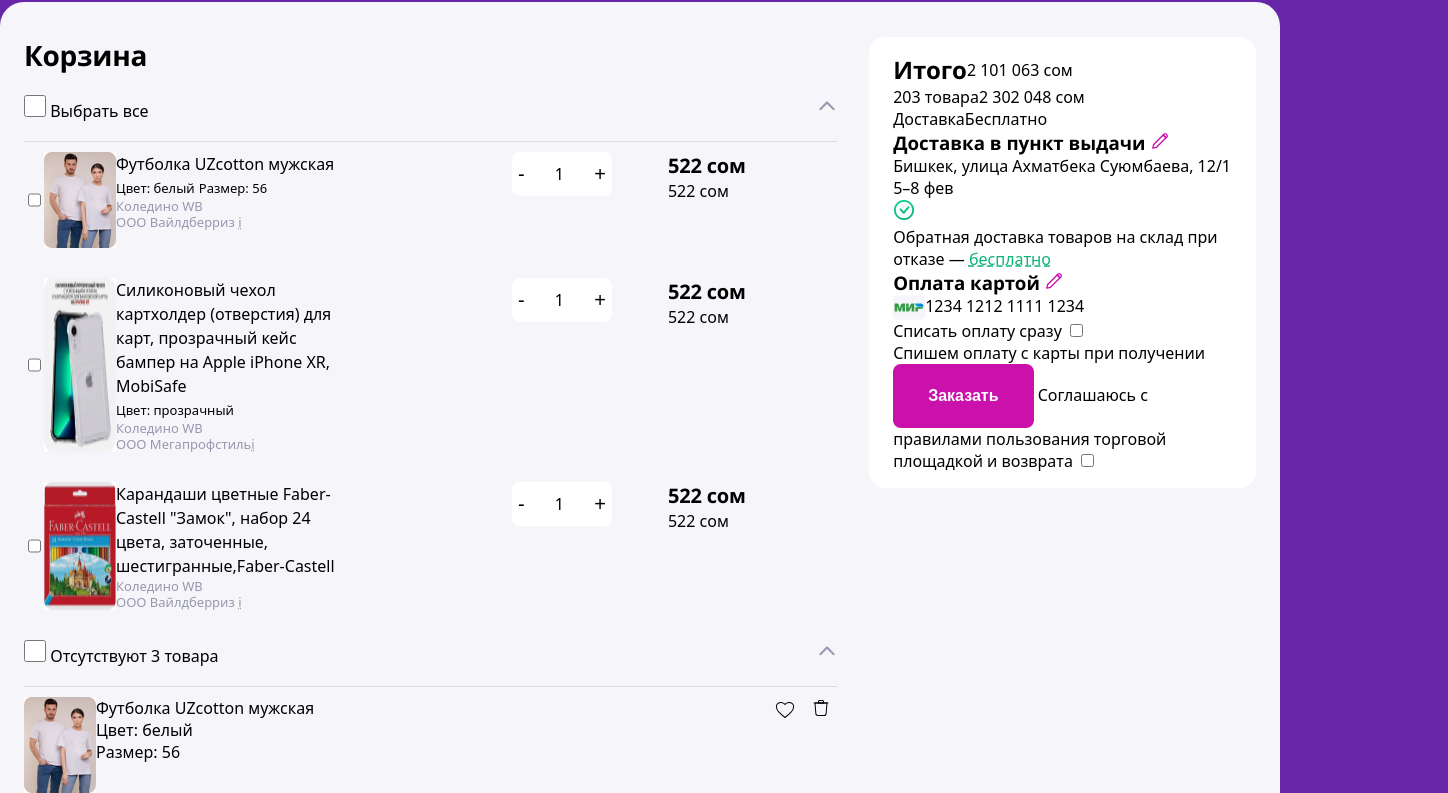
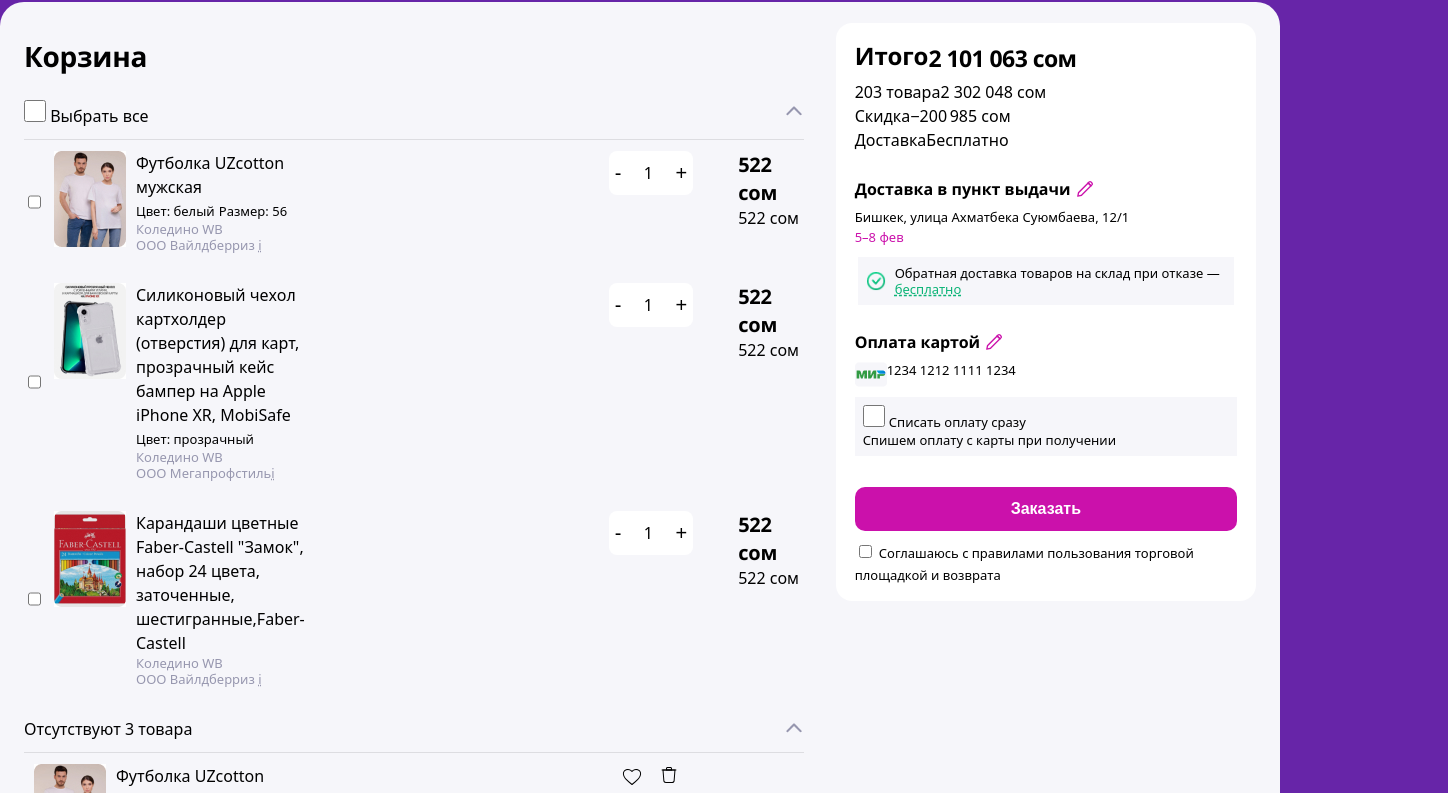
Before and after one commit to ddgrgrv/wb-test, a plain HTML site: page L0/index.html in a window 1280 px wide. Shown: the part 86-879 px from the top of the page, 1448 px wide, since content can reach past the window. Drawn offline with Linux system fonts and the light colour scheme.

Commit message:
add: styles and images

```diff
--- a/L0/index.html
+++ b/L0/index.html
@@ -34,7 +34,7 @@
         <main class="main">
             <div class="main__child inner">
                 <h1 class="main__title">Корзина</h1>
-                <details open>
+                <details class="details" open>
                     <summary class="details__summary">
                         <div>
                             <input class="summary-checkbox" type="checkbox" name="summary-checkbox" id="">
@@ -59,13 +59,13 @@
                                         129337, Москва, улица Красная Сосна, 2, корпус 1, стр. 1, помещение 2, офис 34">i</abbr></span>
                                 </div>
                             </div>
-                            <div class="list-item__inner">
-                                <div class="counter">
+                            <div class="list-item__inner right">
+                                <div class="list-item__counter">
                                     <button class="counter-btn">-</button>
                                     <span>1</span>
                                     <button class="counter-btn">+</button>
                                 </div>
-                                <div class="price">
+                                <div class="list-item__price">
                                     <h3 class="price-title">522 сом</h3>
                                     <span>522 сом</span>
                                 </div>
@@ -86,13 +86,13 @@
                                     129337, Москва, улица Красная Сосна, 2, корпус 1, стр. 1, помещение 2, офис 34">i</abbr></span>
                             </div>
                             </div>
-                            <div class="list-item__inner">
-                                <div class="counter">
+                            <div class="list-item__inner right">
+                                <div class="list-item__counter">
                                     <button class="counter-btn">-</button>
                                     <span>1</span>
                                     <button class="counter-btn">+</button>
                                 </div>
-                                <div class="price">
+                                <div class="list-item__price">
                                     <h3 class="price-title">522 сом</h3>
                                     <span>522 сом</span>
                                 </div>
@@ -108,13 +108,13 @@
                                     <p class="product-company">OOO Вайлдберриз <abbr title="OOO">i</abbr></p>
                                 </div>
                             </div>
-                            <div class="list-item__inner">
-                                <div class="counter">
+                            <div class="list-item__inner right">
+                                <div class="list-item__counter">
                                     <button class="counter-btn">-</button>
                                     <span>1</span>
                                     <button class="counter-btn">+</button>
                                 </div>
-                                <div class="price">
+                                <div class="list-item__price">
                                     <h3 class="price-title">522 сом</h3>
                                     <span>522 сом</span>
                                 </div>
@@ -122,10 +122,9 @@
                         </li>
                     </ul>
                 </details>
-                <details open>
+                <details class="details" open>
                     <summary class="details__summary">
                         <div>
-                            <input class="summary-checkbox" type="checkbox" name="summary-checkbox" id="">
                             <label class="summary-label" for="summary-checkbox">Отсутствуют <p class="desc-count"><span class="count">3</span> товара</p></label>
                         </div>
                         <img class="summary-arrow" src="./img/details-arrow.png" alt="">
@@ -133,11 +132,13 @@
                     <ul>
                         <li class="list-item">
                             <div class="list-item__inner">
-                                <img src="/L0/img/list-item__img_1.jpg" alt="">
+                                <img class="list-item__img" src="/L0/img/list-item__img_1.jpg" alt="">
                                 <div class="product-info">
-                                    <span>Футболка UZcotton мужская</span>
-                                    <span>Цвет: белый</span>
-                                    <span>Размер: 56</span>
+                                    <span class="product-name">Футболка UZcotton мужская</span>
+                                    <div>
+                                        <span class="product-color">Цвет: белый</span>
+                                        <span class="product-size">Размер: 56</span>
+                                    </div>
                                 </div>
                             </div>
                             <div class="btn-inner">
@@ -157,7 +158,7 @@
                         </li>
                         <li class="list-item">
                             <div class="list-item__inner">
-                                <img src="/L0/img/list-item__img-2.jpg" alt="">
+                                <img class="list-item__img" src="/L0/img/list-item__img-2.jpg" alt="">
 
                                 <div class="product-info">
                                     <span>Силиконовый чехол картхолдер (отверстия) для карт, прозрачный кейс бампер на Apple iPhone XR, MobiSafe</span>
@@ -181,7 +182,7 @@
                         </li>
                         <li class="list-item">
                             <div class="list-item__inner">
-                                <img src="/L0/img/list-item__img-3.jpg" alt="">
+                                <img class="list-item__img" src="/L0/img/list-item__img-3.jpg" alt="">
 
                                 <div class="product-info">
                                     <span>Футболка UZcotton мужская</span>
@@ -212,24 +213,26 @@
                         <button class="btn-change">Изменить</button>
                     </div>
                     <div class="delivery-content">
-                        <span>Пункт выдачи</span>
+                        <span class="subtitle">Пункт выдачи</span>
                         <p>Бишкек, улица Ахматбека Суюмбаева, 12/1
                             4.99
                             Ежедневно с 10 до 21
                         </p>
                     </div>
                     <div class="delivery-content">
-                        <span>Стоимость доставки</span>
+                        <span class="subtitle">Стоимость доставки</span>
                         <p>Бесплатно</p>
                     </div>
                     <div class="delivery-content">
-                        <span>5—6 февраля</span>
-                        <div>
-                            <img src="" alt="">
-                            <img src="" alt="">
+                        <span class="subtitle">5—6 февраля</span>
+                        <div class="delivery__img-inner">
+                            <img class="delivery__img" src="/L0/img/list-item__img_1.jpg" alt="">
+                            <img class="delivery__img" src="/L0/img/list-item__img_2.jpg" alt="">
+                            <img class="delivery__img" src="/L0/img/list-item__img_3.jpg" alt="">
                         </div>
                     </div>
                     <div class="delivery-content">
+                        <img src="/L0/img/price-shipping-icon.png" alt="">
                         <p>Обратная доставка товаров на склад при отказе — <abbr title="Если товары вам не подойдут, мы вернем их обратно на склад — это бесплатно">бесплатно</abbr></p>
                     </div>
                 </section>
@@ -241,7 +244,7 @@
                     <div class="pay-content">
                         <img src="/L0/img/mir-icon.png" alt="">
                         <div class="pay-information">
-                            <p>1234 5611 1111 1234</p>
+                            <p class="card-number">1234 5611 1111 1234</p>
                             <p>01/30</p>
                         </div>
                     </div>
@@ -271,20 +274,24 @@
             </div>
             <aside class="main__child aside section">
                 <div class="aside-item">
-                    <h2>Итого</h2>
-                    <span>2 101 063 сом</span>
+                    <h2 class="aside__title">Итого</h2>
+                    <span class="aside__total-price">2 101 063 сом</span>
                 </div>
                 <div class="aside-item">
-                    <p>203 товара</p>
-                    <span>2 302 048 сом</span>
+                    <p class="aside-item__desc">203 товара</p>
+                    <span class="aside-item__desc">2 302 048 сом</span>
                 </div>
                 <div class="aside-item">
-                    <p>Доставка</p>
-                    <span>Бесплатно</span>
+                    <p class="aside-item__desc">Скидка</p>
+                    <span class="aside-item__desc">−200 985 сом</span>
+                </div>
+                <div class="aside-item">
+                    <p class="aside-item__desc">Доставка</p>
+                    <span class="aside-item__desc">Бесплатно</span>
                 </div>
                 <div>
                     <div class="aside-item">
-                        <h3>Доставка в пункт выдачи</h3>
+                        <h3 class="subtitle">Доставка в пункт выдачи</h3>
                         <button class="aside-btn">
                             <svg width="16" height="16" viewBox="0 0 16 16" fill="none" xmlns="http://www.w3.org/2000/svg">
                                 <path fill-rule="evenodd" clip-rule="evenodd" d="M11.1585 1.05991L14.9401 4.84154L4.72705 15.0546L0.735435 15.8529C0.385575 15.9229 0.0771149 15.6144 0.147087 15.2646L0.94541 11.273L11.1585 1.05991ZM2.17707 11.9321L11.1585 2.95072L13.0493 4.84154L4.06789 13.8229L1.70436 14.2956L2.17707 11.9321Z" fill="#CB11AB"/>
@@ -292,16 +299,16 @@
                                 </svg>
                         </button>
                     </div>
-                    <p>Бишкек, улица Ахматбека Суюмбаева, 12/1</p>
-                    <span>5–8 фев</span>
+                    <p class="aside-address">Бишкек, улица Ахматбека Суюмбаева, 12/1</p>
+                    <span class="aside-date">5–8 фев</span>
                 </div>
-                <div>
-                    <img src="/L0/img/price-shipping-icon.png" alt="">
-                    <p>Обратная доставка товаров на склад при отказе — <span class="price-shipping">бесплатно</span> </p>
+                <div class="aside-delivery">
+                    <img class="aside-delivery-icon" src="/L0/img/price-shipping-icon.png" alt="">
+                    <p class="aside-address">Обратная доставка товаров на склад при отказе — <span class="price-shipping">бесплатно</span> </p>
                 </div>
                 <div>
                     <div class="aside-item">
-                        <h3>Оплата картой</h3>
+                        <h3 class="subtitle">Оплата картой</h3>
                         <button class="aside-btn">
                             <svg width="16" height="16" viewBox="0 0 16 16" fill="none" xmlns="http://www.w3.org/2000/svg">
                                 <path fill-rule="evenodd" clip-rule="evenodd" d="M11.1585 1.05991L14.9401 4.84154L4.72705 15.0546L0.735435 15.8529C0.385575 15.9229 0.0771149 15.6144 0.147087 15.2646L0.94541 11.273L11.1585 1.05991ZM2.17707 11.9321L11.1585 2.95072L13.0493 4.84154L4.06789 13.8229L1.70436 14.2956L2.17707 11.9321Z" fill="#CB11AB"/>
@@ -312,16 +319,18 @@
                 </div>
                 <div class="pay-content">
                     <img src="/L0/img/mir-icon.png" alt="">
-                    <p>1234 1212 1111 1234</p>
+                    <p class="card-number">1234 1212 1111 1234</p>
                 </div>
-                <div>
-                    <label for="">Списать оплату сразу</label>
-                    <input type="checkbox" name="" id="">
-                    <p>Спишем оплату с карты при получении</p>
+                <div class="aside-pay">
+                    <input class="summary-checkbox" type="checkbox" name="" id="">
+                    <label class="aside-address" for="">Списать оплату сразу</label>
+
+                    <p class="aside-address">Спишем оплату с карты при получении</p>
                 </div>
                 <button class="order">Заказать</button>
-                <label for="">Соглашаюсь с правилами пользования торговой площадкой и возврата
-                    <input type="checkbox" name="" id="">
+                <input type="checkbox" name="" id="">
+                <label class="aside-address" for="">Соглашаюсь с правилами пользования торговой площадкой и возврата
+
                 </label>
             </aside>
         </main>
--- a/L0/styles/style.css
+++ b/L0/styles/style.css
@@ -19,7 +19,6 @@
     justify-content: space-between;
     align-items: flex-end;
     padding: 17px 24px;
-    width: 1400px;
 }
 
 .header__title{
@@ -62,7 +61,7 @@
     display: flex;
     flex-direction: row;
     background-color: var(--grey-background);
-    padding: 35px 24px;
+    padding: 21px 24px;
     border-radius: 24px;
 }
 
@@ -81,7 +80,7 @@
     font-weight: 700;
     line-height: 36px;
     letter-spacing: -0.01em;
-    margin-bottom: 22px;
+    margin: 15px 0 26px 0;
 
 }
 .inner{
@@ -89,13 +88,16 @@
     margin-right: 32px;
 }
 
+.details{
+    margin-bottom: 10px;
+}
 .details__summary{
     display: flex;
     flex-direction: row;
     justify-content: space-between;
     border-bottom: 1px solid var(--grey-border-color);
-    padding-bottom: 18px;
-    margin-bottom: 10px;
+    padding-bottom: 11px;
+    margin-bottom: 11px;
 }
 
 .details__summary::marker {
@@ -138,26 +140,38 @@
     display: flex;
     flex-direction: row;
     justify-content: space-between;
-    align-items: flex-start;
+    /* align-items: s; */
     margin-bottom:  30px;
 }
 
 .list-item__inner{
     display: flex;
     flex-direction: row;
-    flex-basis: 40%;
+    flex-basis: 50%;
 }
 
-.price{
-    margin-left: 56px;
+.right{
+    flex-basis: 25%;
+}
+
+.list-item__img{
+    margin:0  10px 0 10px;
+    width: 72px;
+    height: 96px;
+
+}
+
+.list-item__price{
+    margin-left: 45px;
 }
 
 .product-info{
     display: flex;
     flex-direction: column;
+    width: 45%;
 }
 
-.counter{
+.list-item__counter{
     display: flex;
     flex-direction: row;
     align-items: center;
@@ -213,6 +227,10 @@
     justify-content: space-between;
 }
 
+.btn-inner{
+    margin-right: 119px;
+}
+
 .btn-change{
     color: var(--purple);
     border: none;
@@ -230,16 +248,27 @@
     background-color: var(--white);
     border-radius: 16px;
     margin-bottom: 16px;
-    padding: 16px 24px;
+    padding: 16px 19px;
 }
 
 .pay-content{
     display: flex;
     flex-direction: row;
+    margin-bottom: 10px;
 }
 .pay-information{
     display: flex;
     flex-direction: row;
+}
+
+.delivery__img-inner{
+    width: 100%;
+}
+
+.delivery__img{
+    width: 40px;
+    height: 56px;
+
 }
 
 .recipient-input{
@@ -253,15 +282,19 @@
 }
 
 .aside{
-    flex-basis: 30%;
+    flex-basis: 31%;
     height: fit-content;
     background-color: var(--white);
 }
 
-.aside-item{
+.aside-item ,.delivery-content{
     display: flex;
     flex-direction: row;
-    align-items: center;
+    align-items: flex-end;
+}
+
+.aside-item:first-child{
+    margin-bottom: 8px;
 }
 
 .aside-btn{
@@ -269,22 +302,84 @@
     background-color: transparent;
 }
 
+.aside__total-price{
+    font-size: 23px;
+    font-weight: 700;
+    line-height: 27px;
+    letter-spacing: -0.025em;
+    color: var(--black);
+}
+
+.aside-item__desc{
+    font-size: 16px;
+    font-weight: 400;
+    line-height: 24px;
+}
+
+.subtitle{
+    font-size: 16px;
+    font-weight: 700;
+    line-height: 24px;
+    margin-top: 25px;
+}
+
+.aside-address{
+    font-size: 13px;
+    font-weight: 400;
+    line-height: 16px;
+}
+
+.aside-date{
+    font-size: 13px;
+    font-weight: 400;
+    line-height: 16px;
+    color: var(--purple);
+}
+
+.aside-delivery{
+    display: flex;
+    flex-direction: row;
+    align-items: center;
+    margin: 10px 3px 0;
+    background-color: var(--grey-background);
+    padding: 8px;
+}
+
+.card-number{
+    font-size: 13px;
+    font-weight: 400;
+    line-height: 16px;
+}
+
+.aside-pay{
+    background-color: var(--grey-background);
+    padding: 8px;
+    margin-bottom: 31px;
+}
+
 .price-shipping{
     color: var(--green);
     text-decoration: underline dashed;
 }
 
+.aside-delivery-icon{
+    width: 20px;
+    height: 20px;
+    margin-right: 9px;
+}
+
 .order{
     border: none;
-    border-radius: 8px;
-    padding: 20px 35px;
+    border-radius: 10px;
+    padding: 12px 156px;
     background-color: var(--purple);
     color: var(--white);
     font-size: 16px;
     font-weight: 700;
-    line-height: 24px;
+    line-height: 20px;
     letter-spacing: 0px;
     text-align: center;
+    margin-bottom: 10px;
 
 }
 
```
